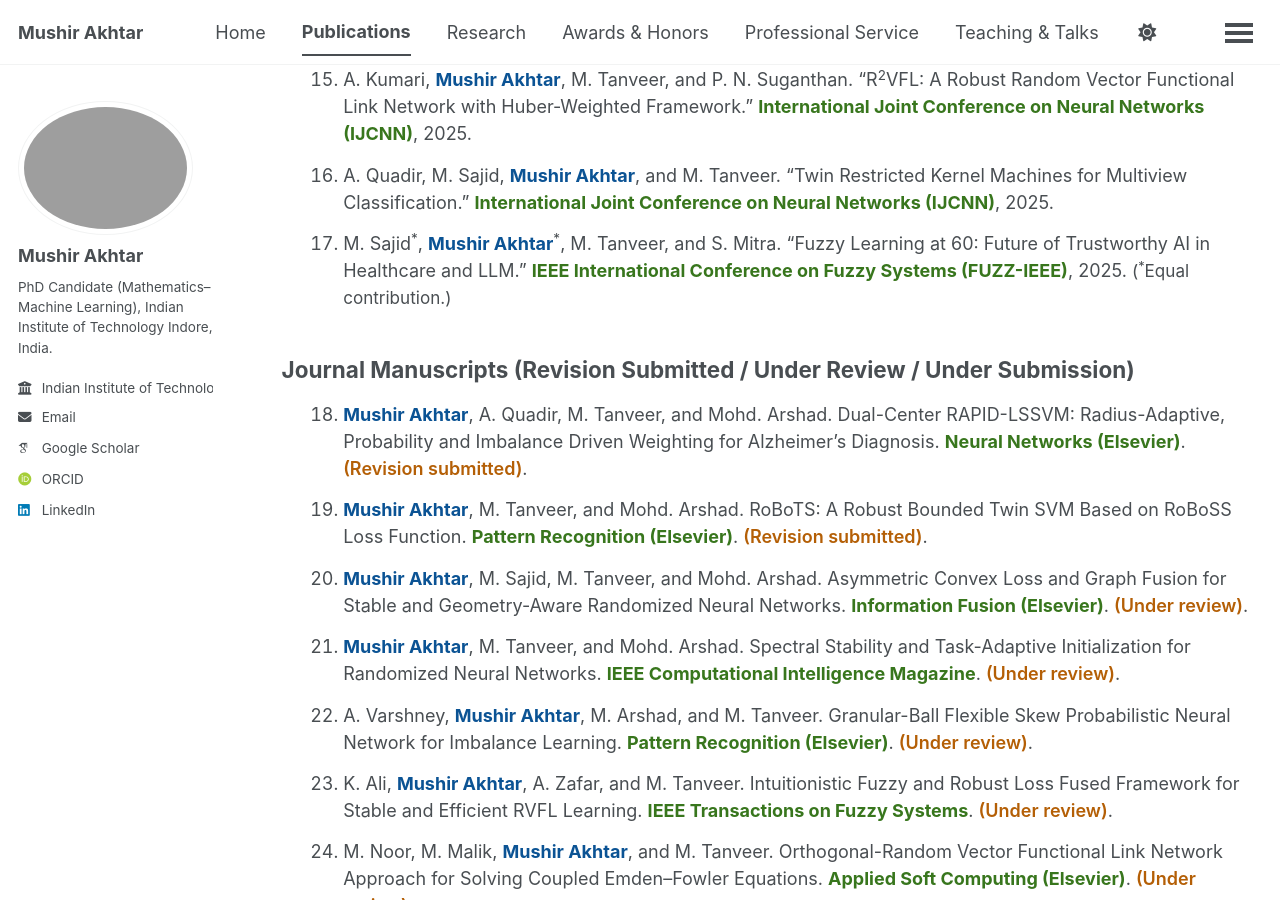
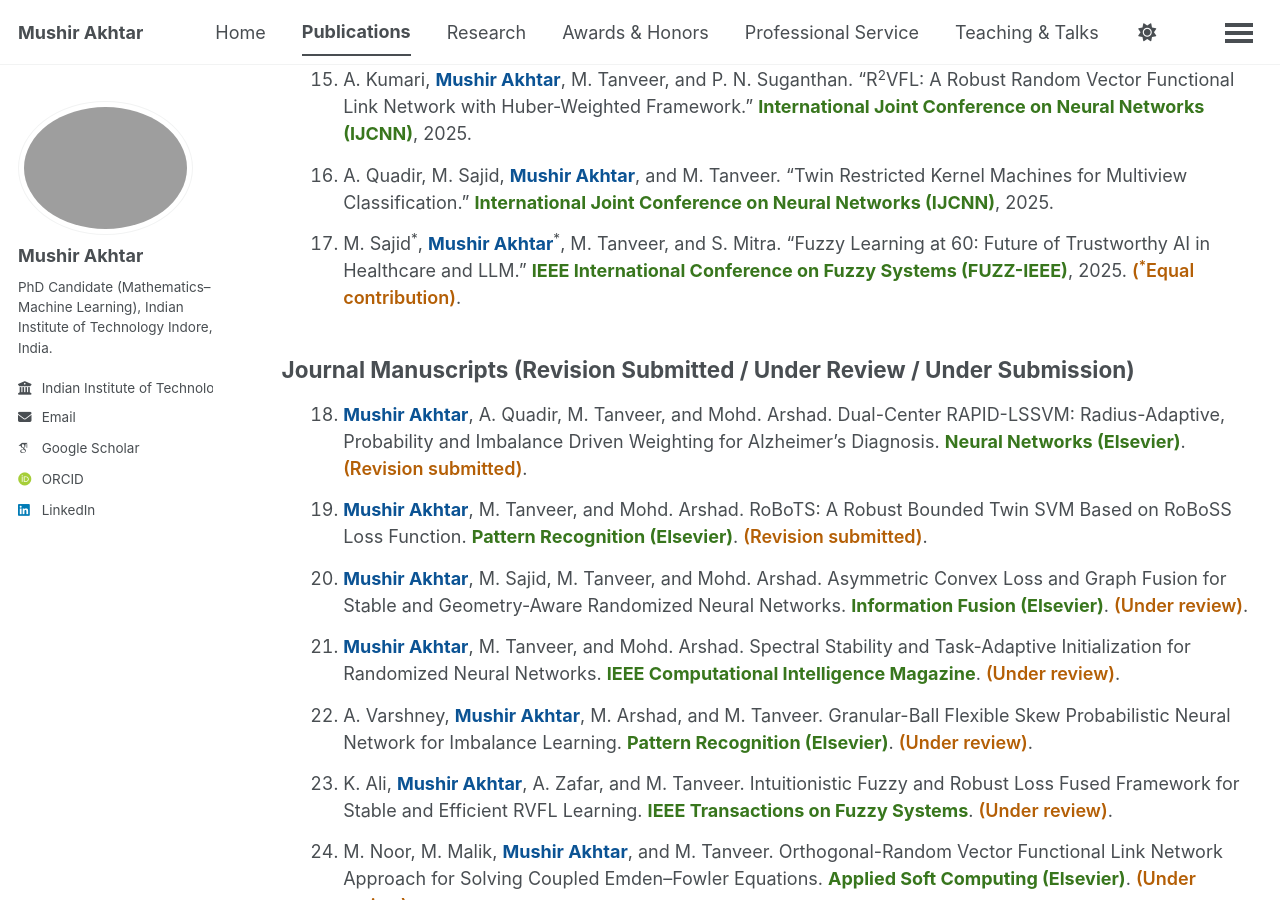
Before and after one commit to mushir-akhtar/mushir-akhtar.github.io, a Jekyll site: the page built from _pages/publications.html, in a window 1280 px wide and 900 px high, scrolled down 1551 px. Built offline with Jekyll 4.4.1, drawn with Linux system fonts in a browser that asks for light colours; some web fonts are replaced; a script bundle is joined from its source files by our own code; library files that are not in the unit come from our copies.

Commit message:
Update publications.html

```diff
--- a/_pages/publications.html
+++ b/_pages/publications.html
@@ -142,7 +142,7 @@ A. Quadir, M. Sajid, <span class="author-me">Mushir Akhtar</span>, and M. Tanvee
 M. Sajid<sup>*</sup>, <span class="author-me">Mushir Akhtar</span><sup>*</sup>, M. Tanveer, and S. Mitra.
 “Fuzzy Learning at 60: Future of Trustworthy AI in Healthcare and LLM.”
 <span class="venue">IEEE International Conference on Fuzzy Systems (FUZZ-IEEE)</span>, 2025.
-<span class="small">(<sup>*</sup>Equal contribution.)</span>
+<span class="status">(<sup>*</sup>Equal contribution)</span>.
 </li>
 </ol>
 
```
